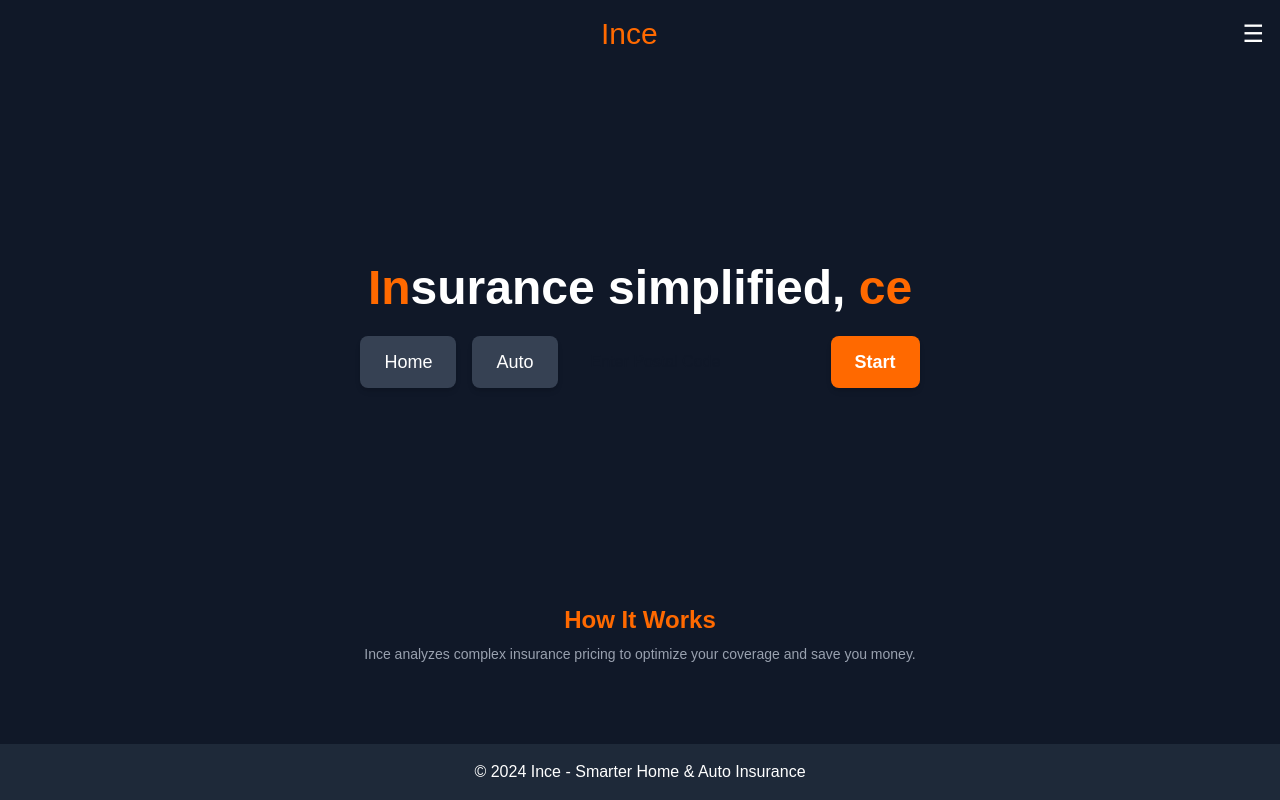
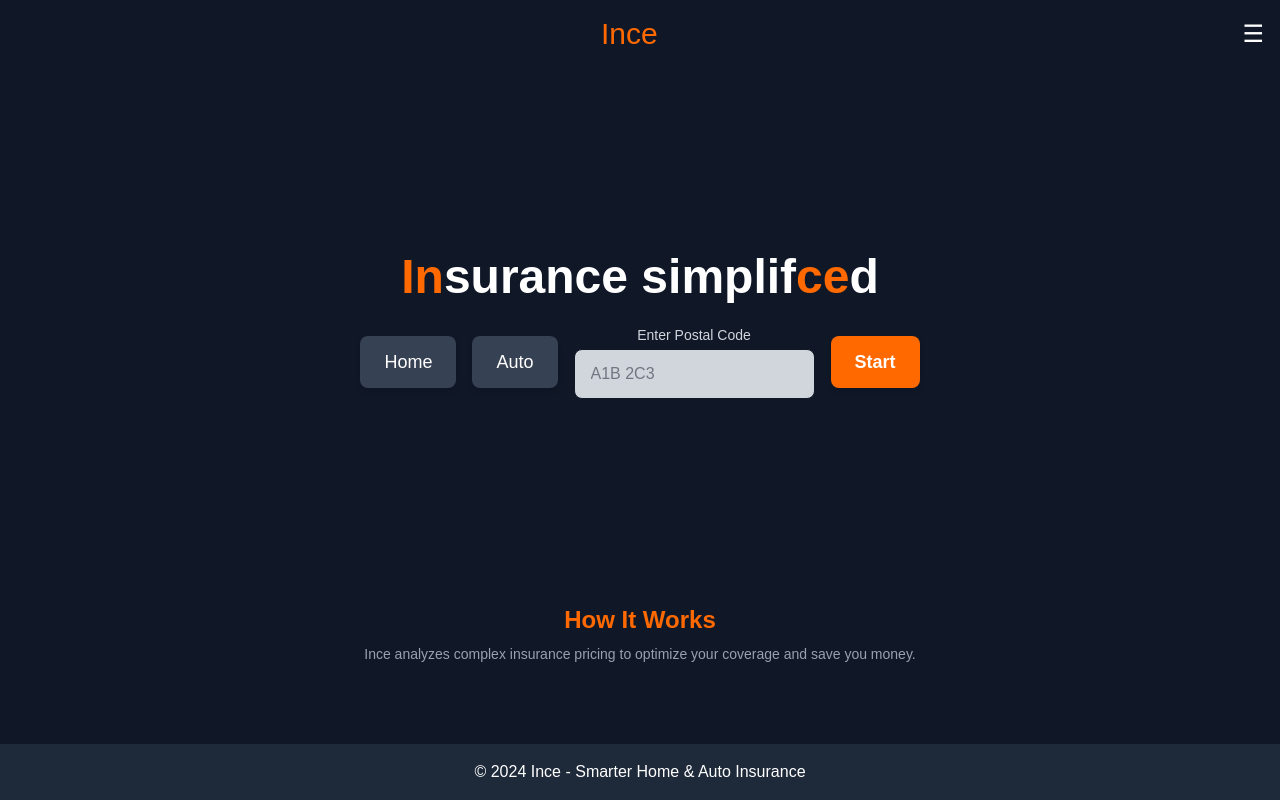
Before and after one commit to vidx3m/ince-website, a Next.js app: page / in a window 1280 px wide. Built offline with nearby package versions, Linux system fonts and the light colour scheme.

Commit message:
Updated landing page UI with new design

```diff
--- a/app/page.js
+++ b/app/page.js
@@ -10,14 +10,17 @@ export default function Home() {
       {/* Hero Section */}
       <header className="flex-1 flex flex-col items-center justify-center text-center p-8 mt-20">
         <h2 className="text-5xl font-extrabold">
-          <span className="text-orange-500">In</span>surance simplified, <span className="text-orange-500">ce</span>
+          <span className="text-orange-500">In</span>surance simplif<span className="text-orange-500">ce</span>d
         </h2>
 
         {/* Selection Buttons & Input */}
-        <div className="flex mt-6 space-x-4">
+        <div className="flex mt-6 space-x-4 items-center">
           <button className="bg-gray-700 px-6 py-3 text-lg rounded-lg shadow-md hover:bg-gray-600 transition">Home</button>
           <button className="bg-gray-700 px-6 py-3 text-lg rounded-lg shadow-md hover:bg-gray-600 transition">Auto</button>
-          <input type="text" placeholder="Enter Postal Code" className="px-4 py-3 rounded-lg border text-gray-900" />
+          <div className="flex flex-col">
+            <label className="text-gray-300 text-sm mb-1">Enter Postal Code</label>
+            <input type="text" placeholder="A1B 2C3" className="px-4 py-3 rounded-lg border text-gray-900 bg-gray-300" />
+          </div>
           <button className="bg-orange-500 text-white px-6 py-3 text-lg font-semibold rounded-lg shadow-md hover:bg-orange-600 transition">Start</button>
         </div>
       </header>
```
